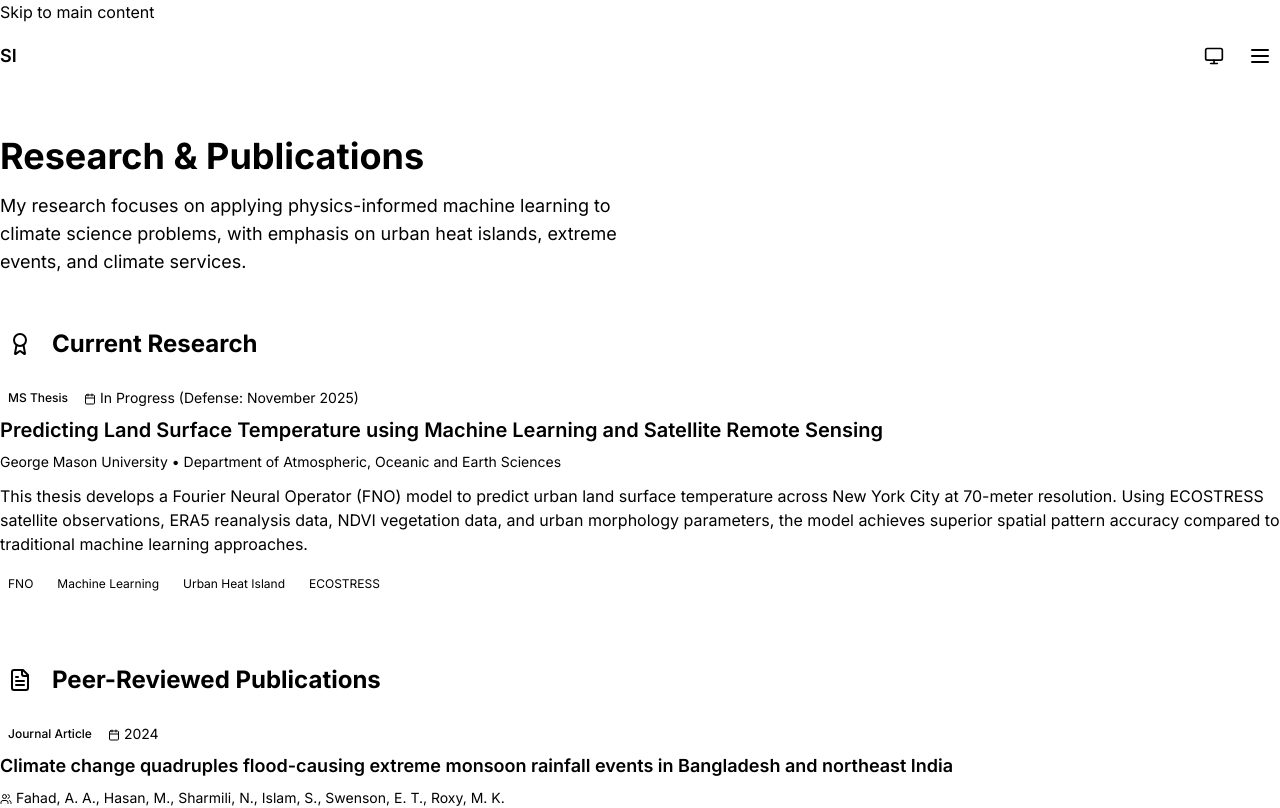
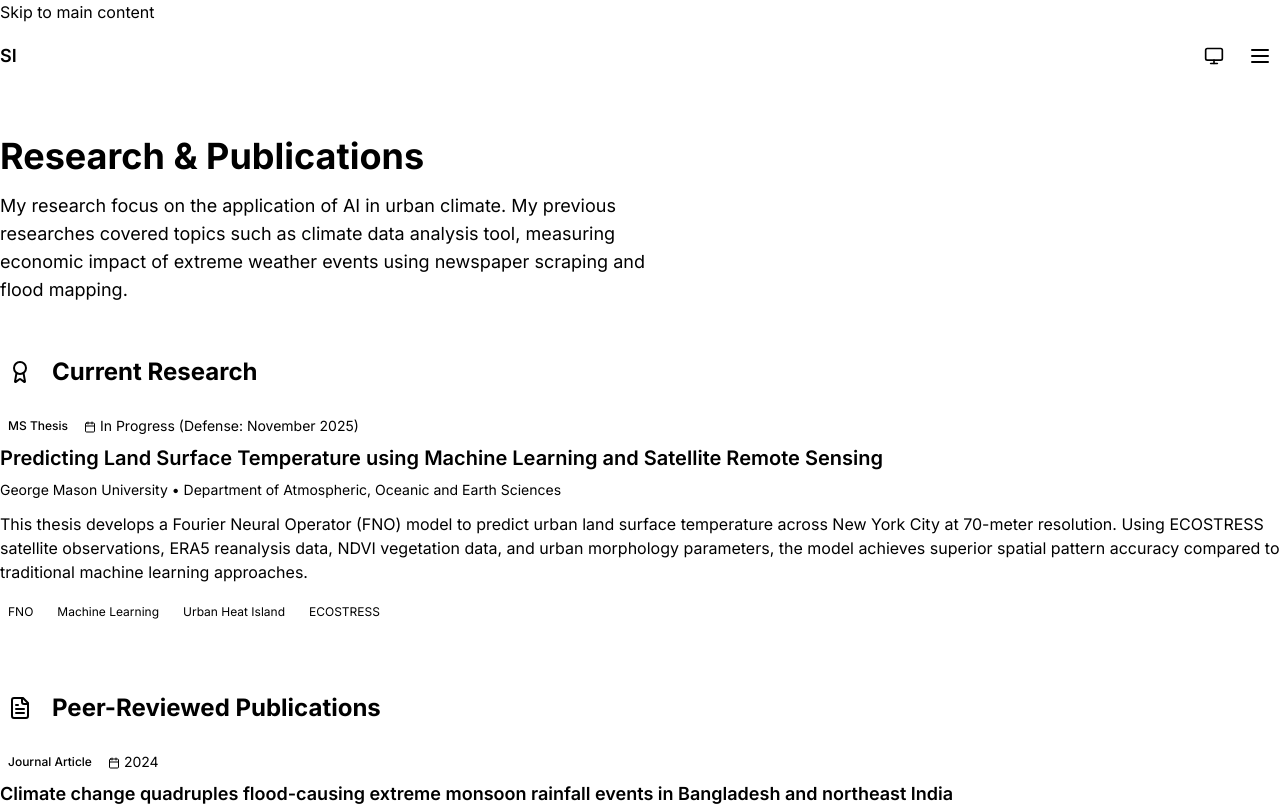
Before and after one commit to shammun/portfolio-website, a Next.js app: page /research in a window 1280 px wide. Shown: the top 808 px of the page. Built offline with nearby package versions, Linux system fonts and the light colour scheme.

Commit message:
Update research description on Research page

```diff
--- a/src/app/research/page.tsx
+++ b/src/app/research/page.tsx
@@ -143,9 +143,10 @@ export default function ResearchPage() {
             Research &amp; Publications
           </h1>
           <p className="text-lg text-muted-foreground">
-            My research focuses on applying physics-informed machine learning to
-            climate science problems, with emphasis on urban heat islands, extreme
-            events, and climate services.
+            My research focus on the application of AI in urban climate. My previous
+            researches covered topics such as climate data analysis tool, measuring
+            economic impact of extreme weather events using newspaper scraping and
+            flood mapping.
           </p>
         </div>
 
```
